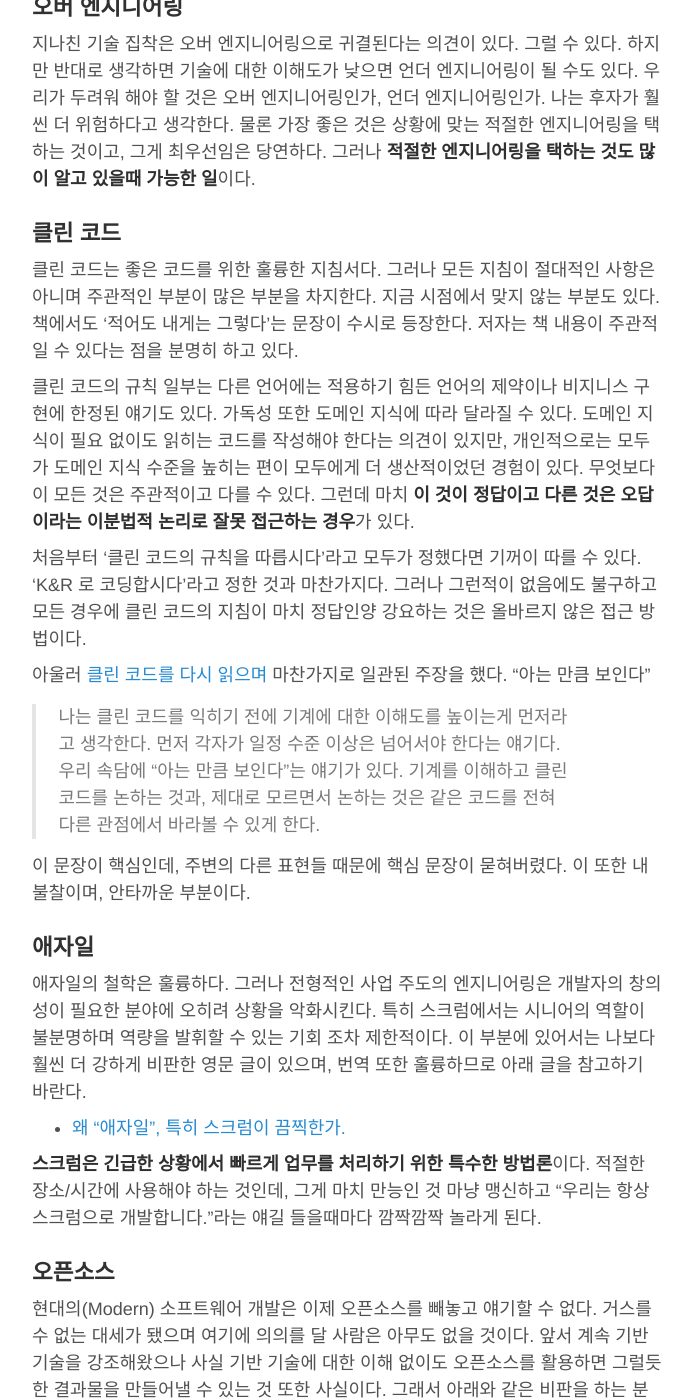
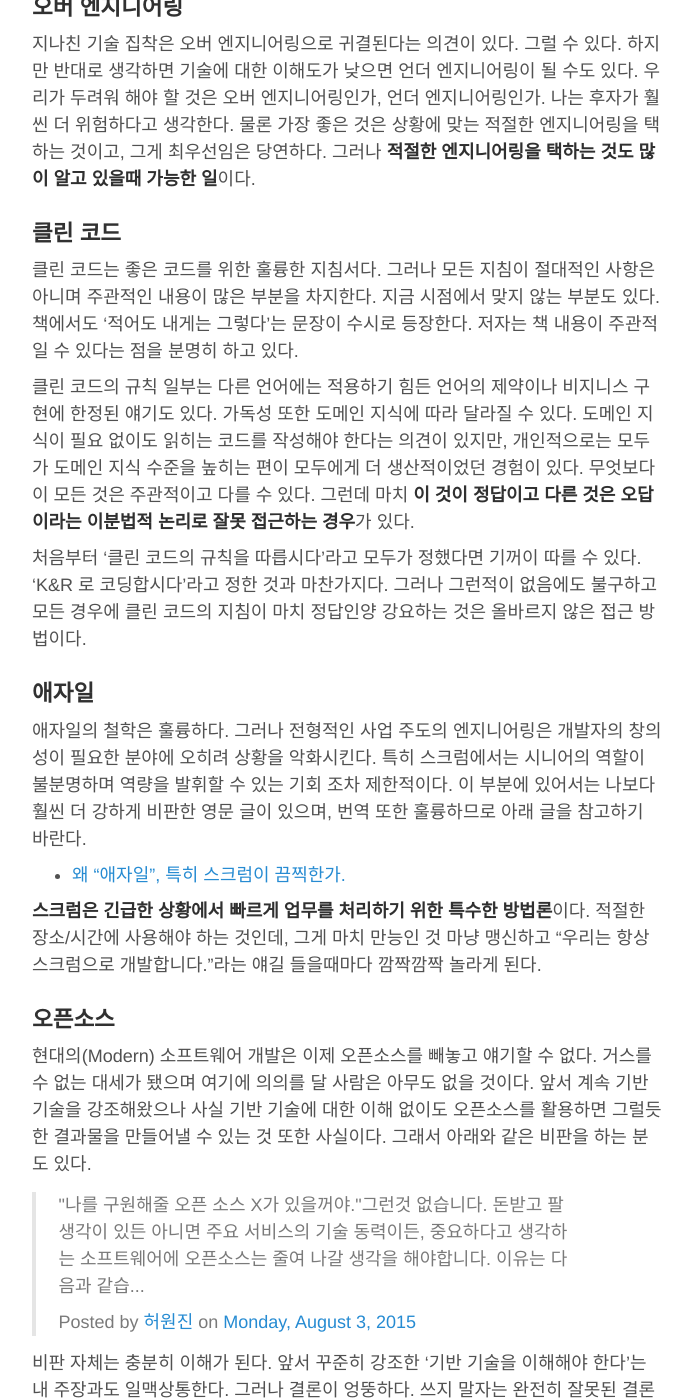
Before and after one commit to Umaigenomu/likejazz.github.io, a Jekyll site: the page built from _posts/2016-01-04-senior-developers.md, in a window 1280 px wide and 1400 px high, scrolled down 1928 px. Shown: the whole window, without its empty margins (293-985 px from the left). Built offline with Jekyll 4.4.1, drawn with Linux system fonts in a browser that asks for light colours; some of the changed text lies outside the part shown.

Commit message:
Publishing

```diff
--- a/_posts/2016-01-04-senior-developers.md
+++ b/_posts/2016-01-04-senior-developers.md
@@ -46,17 +46,11 @@ title: 시니어 개발자의 조건
 
 ### 클린 코드
 
-클린 코드는 좋은 코드를 위한 훌륭한 지침서다. 그러나 모든 지침이 절대적인 사항은 아니며 주관적인 부분이 많은 부분을 차지한다. 지금 시점에서 맞지 않는 부분도 있다. 책에서도 '적어도 내게는 그렇다'는 문장이 수시로 등장한다. 저자는 책 내용이 주관적일 수 있다는 점을 분명히 하고 있다.
+클린 코드는 좋은 코드를 위한 훌륭한 지침서다. 그러나 모든 지침이 절대적인 사항은 아니며 주관적인 내용이 많은 부분을 차지한다. 지금 시점에서 맞지 않는 부분도 있다. 책에서도 '적어도 내게는 그렇다'는 문장이 수시로 등장한다. 저자는 책 내용이 주관적일 수 있다는 점을 분명히 하고 있다.
 
 클린 코드의 규칙 일부는 다른 언어에는 적용하기 힘든 언어의 제약이나 비지니스 구현에 한정된 얘기도 있다. 가독성 또한 도메인 지식에 따라 달라질 수 있다. 도메인 지식이 필요 없이도 읽히는 코드를 작성해야 한다는 의견이 있지만, 개인적으로는 모두가 도메인 지식 수준을 높히는 편이 모두에게 더 생산적이었던 경험이 있다. 무엇보다 이 모든 것은 주관적이고 다를 수 있다. 그런데 마치 **이 것이 정답이고 다른 것은 오답이라는 이분법적 논리로 잘못 접근하는 경우**가 있다.
 
 처음부터 '클린 코드의 규칙을 따릅시다'라고 모두가 정했다면 기꺼이 따를 수 있다. 'K&R 로 코딩합시다'라고 정한 것과 마찬가지다. 그러나 그런적이 없음에도 불구하고 모든 경우에 클린 코드의 지침이 마치 정답인양 강요하는 것은 올바르지 않은 접근 방법이다.
-
-아울러 [클린 코드를 다시 읽으며](http://likejazz.com/post/136399435650/%ED%81%B4%EB%A6%B0-%EC%BD%94%EB%93%9C%EB%A5%BC-%EB%8B%A4%EC%8B%9C-%EC%9D%BD%EA%B3%A0) 마찬가지로 일관된 주장을 했다. "아는 만큼 보인다"
-
-> 나는 클린 코드를 익히기 전에 기계에 대한 이해도를 높이는게 먼저라고 생각한다. 먼저 각자가 일정 수준 이상은 넘어서야 한다는 얘기다. 우리 속담에 “아는 만큼 보인다"는 얘기가 있다. 기계를 이해하고 클린 코드를 논하는 것과, 제대로 모르면서 논하는 것은 같은 코드를 전혀 다른 관점에서 바라볼 수 있게 한다.
-
-이 문장이 핵심인데, 주변의 다른 표현들 때문에 핵심 문장이 묻혀버렸다. 이 또한 내 불찰이며, 안타까운 부분이다.
 
 ### 애자일
 
```
Also changed, not shown: other parts of _posts/2016-01-04-senior-developers.md (+1 -3 lines).
